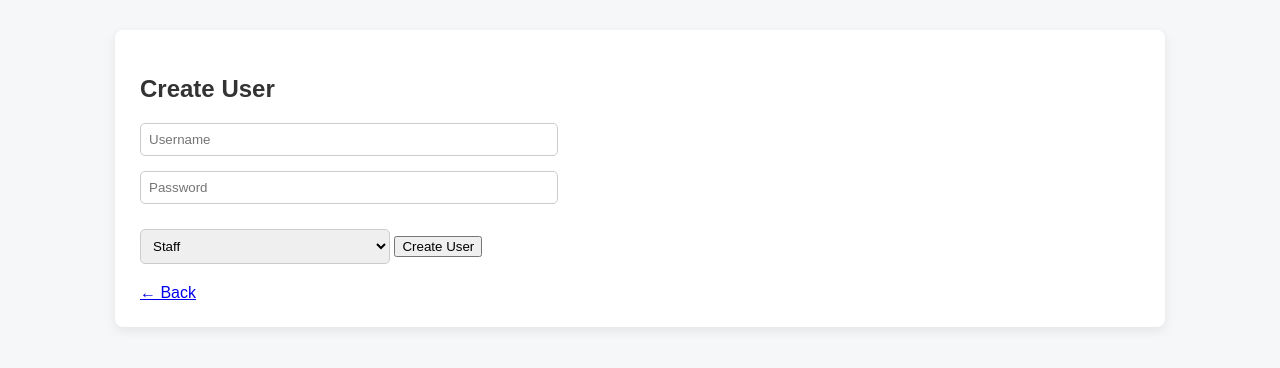
After one commit to BankSoukaseum/Inventory-Management-System, a Flask app: page /create-user in a window 1280 px wide. The commit adds this page. Shown: the top 368 px of the page. Run offline with Flask 3, Linux system fonts and the light colour scheme; a user stored in the database is signed in; parts of the project's set-up code (start-up, migrations or seed data) failed here and were passed over.

Commit message:
Fix flash popup styling and visibility

```diff
--- a/app.py
+++ b/app.py
@@ -1,9 +1,16 @@
 from flask import Flask, render_template, request, redirect, url_for, session, flash
+from werkzeug.security import generate_password_hash, check_password_hash
+
 import sqlite3
 
 app = Flask(__name__)
 app.secret_key = "super-secret-key-change-this"
 
+def admin_required():
+    if session.get('role') != 'admin':
+        flash("Admin access required", "error")
+        return False
+    return True
 
 def get_db_connection():
     conn = sqlite3.connect('inventory.db')
@@ -14,6 +21,8 @@ def get_db_connection():
 @app.route('/')
 @app.route('/')
 def index():
+    if 'user' not in session:
+        return redirect(url_for('login'))
     category = request.args.get('category')
 
     conn = get_db_connection()
@@ -121,8 +130,8 @@ def update_stock(id):
 
 @app.route('/edit/<int:id>', methods=['GET', 'POST'])
 def edit_item(id):
-  #   if session.get('role') != 'admin':
-   #      return redirect(url_for('index'))
+    if not admin_required():
+        return redirect(url_for('index'))
 
 
     conn = get_db_connection()
@@ -166,7 +175,6 @@ def edit_item(id):
     )
 
 @app.route('/add', methods=['GET', 'POST'])
-@app.route('/add', methods=['GET', 'POST'])
 def add_item():
     if request.method == 'POST':
         name = request.form['name']
@@ -201,6 +209,8 @@ def add_item():
 
 @app.route('/delete/<int:id>', methods=['GET', 'POST'])
 def delete_item(id):
+    if not admin_required():
+        return redirect(url_for('index'))
     conn = get_db_connection()
 
     item = conn.execute(
@@ -226,8 +236,8 @@ def delete_item(id):
 
 @app.route('/audit')
 def audit():
-  #  if session.get('role') != 'admin':
-    #    return redirect(url_for('index'))
+    if not admin_required():
+        return redirect(url_for('index'))
 
     conn = get_db_connection()
     logs = conn.execute(
@@ -241,5 +251,69 @@ def audit():
 
     return render_template('audit.html', logs=logs)
 
+@app.route('/login', methods=['GET', 'POST'])
+def login():
+    if request.method == 'POST':
+        username = request.form['username']
+        password = request.form['password']
+
+        conn = get_db_connection()
+        user = conn.execute(
+            "SELECT * FROM users WHERE username = ?",
+            (username,)
+        ).fetchone()
+        conn.close()
+
+        if user and check_password_hash(user['password_hash'], password):
+            session['user'] = user['username']
+            session['role'] = user['role']
+
+            flash("Login successful", "success")
+            return redirect(url_for('index'))
+
+        flash("Invalid username or password", "error")
+
+    return render_template('login.html')
+
+@app.route('/logout')
+def logout():
+    session.clear()
+    flash("Logged out successfully", "success")
+    return redirect(url_for('login'))
+
+@app.route('/create-user', methods=['GET', 'POST'])
+def create_user():
+    # 🔐 Admin-only access
+    if session.get('role') != 'admin':
+        flash("Admin access required", "error")
+        return redirect(url_for('index'))
+
+    if request.method == 'POST':
+        username = request.form['username']
+        password = request.form['password']
+        role = request.form['role']
+
+        password_hash = generate_password_hash(password)
+
+        conn = get_db_connection()
+        try:
+            conn.execute(
+                '''
+                INSERT INTO users (username, password_hash, role)
+                VALUES (?, ?, ?)
+                ''',
+                (username, password_hash, role)
+            )
+            conn.commit()
+            flash(f"User '{username}' created successfully", "success")
+            return redirect(url_for('index'))
+        except sqlite3.IntegrityError:
+            flash("Username already exists", "error")
+        finally:
+            conn.close()
+
+    return render_template('create_user.html')
+
+
 if __name__ == '__main__':
     app.run()(host='0.0.0.0', port=10000)
--- a/static/style.css
+++ b/static/style.css
@@ -205,11 +205,12 @@ button.btn {
     animation: fadeInOut 3s ease-in-out forwards;
 }
 
-.flash-success {
+/* ✅ MATCH FLASK FLASH CATEGORIES */
+.flash.success {
     background-color: #4caf50;
 }
 
-.flash-error {
+.flash.error {
     background-color: #f44336;
 }
 
@@ -233,11 +234,3 @@ button.btn {
         transform: translateY(-10px);
     }
 }
-
-.flash-success {
-    background-color: #4caf50;
-}
-
-.flash-error {
-    background-color: #f44336;
-}
--- /dev/null
+++ b/templates/create_user.html
@@ -0,0 +1,36 @@
+<!DOCTYPE html>
+<html>
+
+<head>
+    <title>Create User</title>
+    <link rel="stylesheet" href="{{ url_for('static', filename='style.css') }}">
+</head>
+
+<body>
+    <div class="container login-box">
+        <h2>Create User</h2>
+
+        {% with messages = get_flashed_messages(with_categories=true) %}
+        {% for category, message in messages %}
+        <div class="flash {{ category }}">{{ message }}</div>
+        {% endfor %}
+        {% endwith %}
+
+        <form method="post">
+            <input type="text" name="username" placeholder="Username" required>
+
+            <input type="password" name="password" placeholder="Password" required>
+
+            <select name="role" required>
+                <option value="staff">Staff</option>
+                <option value="admin">Admin</option>
+            </select>
+
+            <button type="submit">Create User</button>
+        </form>
+
+        <a href="{{ url_for('index') }}">← Back</a>
+    </div>
+</body>
+
+</html>
```
Also changed, not shown: create_admin.py (added, +21 -0 lines), init_users.py (+9 -14 lines), temp.py (added, +13 -0 lines), templates/index.html (+31 -0 lines), templates/login.html (added, +27 -0 lines), inventory.db.
